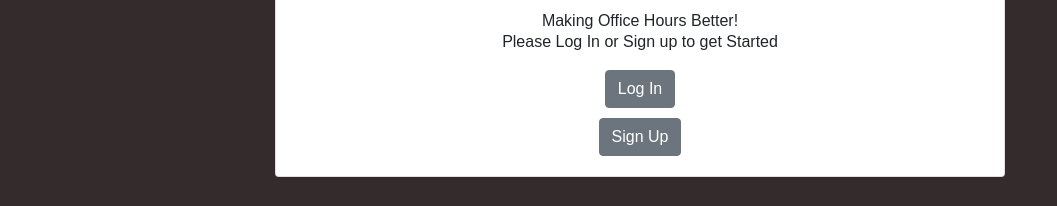
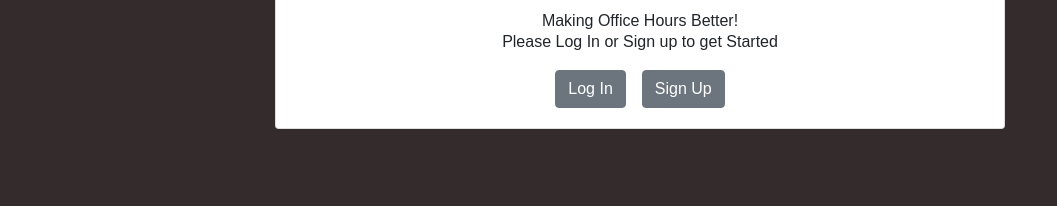
Before and after one commit to godwinvincent/ta-helper, a React (Create React App) app in the folder client/ta-palv2/: page / in a window 1280 px wide. Shown: the part 440-646 px from the top of the page, without its empty margins (0-1057 px from the left). Built offline with nearby package versions, Linux system fonts and the light colour scheme.

Commit message:
fixed login button overlap

```diff
--- a/client/ta-palv2/src/components/Home.js
+++ b/client/ta-palv2/src/components/Home.js
@@ -95,12 +95,12 @@ export default class Home extends Component {
                                     <CardSubtitle className="text-center">Making Office Hours Better!</CardSubtitle>
                                     <CardText className="text-center">Please Log In or Sign up to get Started</CardText>
                                     <div className="text-center">
-                                        <div>
-                                            <Link to="/login"><Button id='land-login'>Log In</Button></Link>
-                                        </div>
-                                        <div>
+                                        <span style={{marginRight: "1rem"}}>
+                                            <Link to="/login"><Button className="btn-primary" id='land-login'>Log In</Button></Link>
+                                        </span>
+                                        <span>
                                             <Link to="/join"><Button id='land-signup'>Sign Up</Button></Link>
-                                        </div>
+                                        </span>
                                     </div>
                                 </CardBody>
                             </Card>
--- a/client/ta-palv2/src/components/styles/Home.css
+++ b/client/ta-palv2/src/components/styles/Home.css
@@ -1,6 +1,6 @@
-#land-signup {
+/* #land-signup {
     margin-top: 10px;
-}
+} */
 
 #email-row {
     margin-top: 10px;
```
